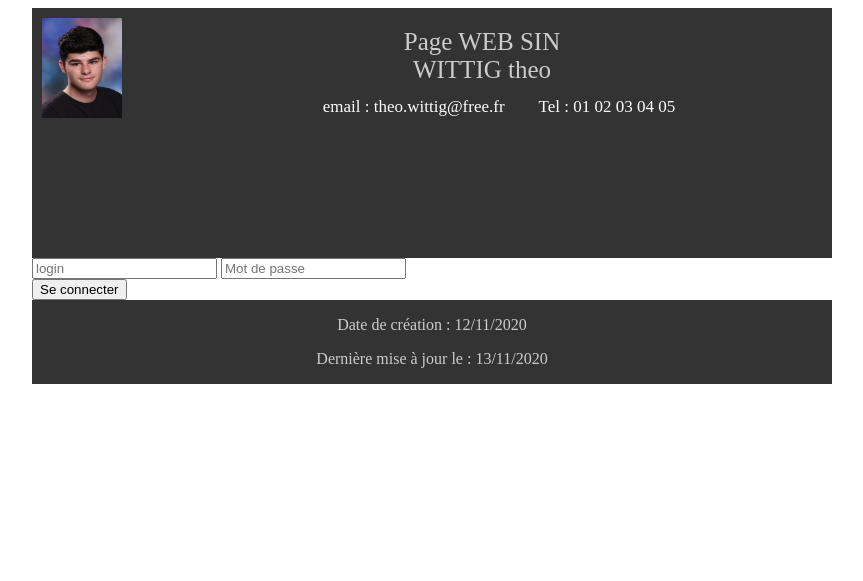
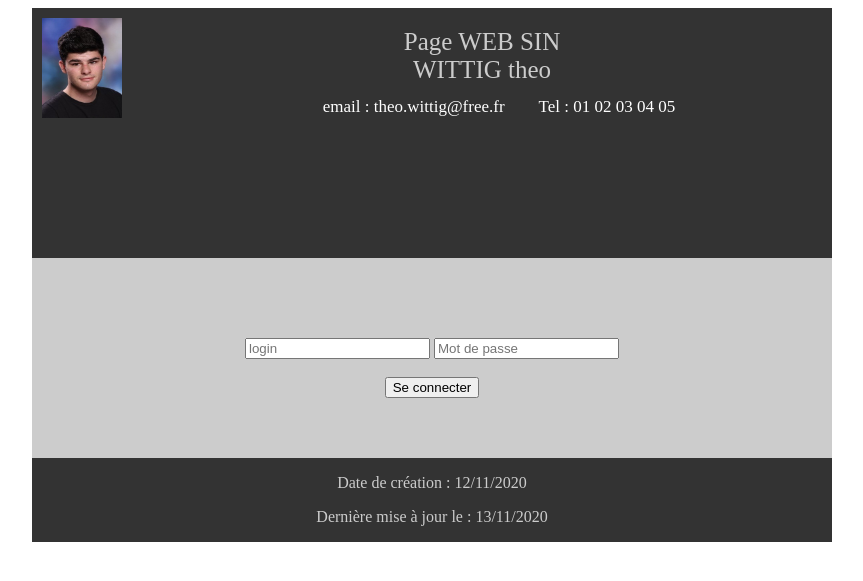
Before and after one commit to theomeunier/TP_sin, a PHP site: page /Authentification.php in a window 1280 px wide. Shown: the top 581 px of the page, without its empty margins (208-1071 px from the left). Run offline with PHP 8.4, Linux system fonts and the light colour scheme.

Commit message:
css page Authentification.php

```diff
--- a/Authentification.php
+++ b/Authentification.php
@@ -71,9 +71,10 @@ if (isset($_POST['valider'])) {  //ATTENTION le "$_POST['valider']" ici fait le
             echo '<font color="red">' . $erreur . "</font>";
         }
         ?>
-        <form method="post" action="">
+        <form method="post" action="" style="margin-top: 5em">
             <input type="text" name="login" placeholder="login" />
             <input type="text" name="mdp" placeholder="Mot de passe" />
+            <br />
             <br />
             <button type="submit" name="valider">Se connecter</button>
         </form>
--- a/style.css
+++ b/style.css
@@ -93,6 +93,15 @@
     color:#CCCCCC;
 }
 
+.zone5 {/*zone avec emplois du temps*/
+    float: left; /*place le div = gauche de la page*/
+    width: 800px; /*définit la largeur du div = 500 pixels*/
+    height: 200px;
+    text-align: center;
+    background-color: #cccccc;
+    color: #333333;
+}
+
 .menu{
 
 }
```
